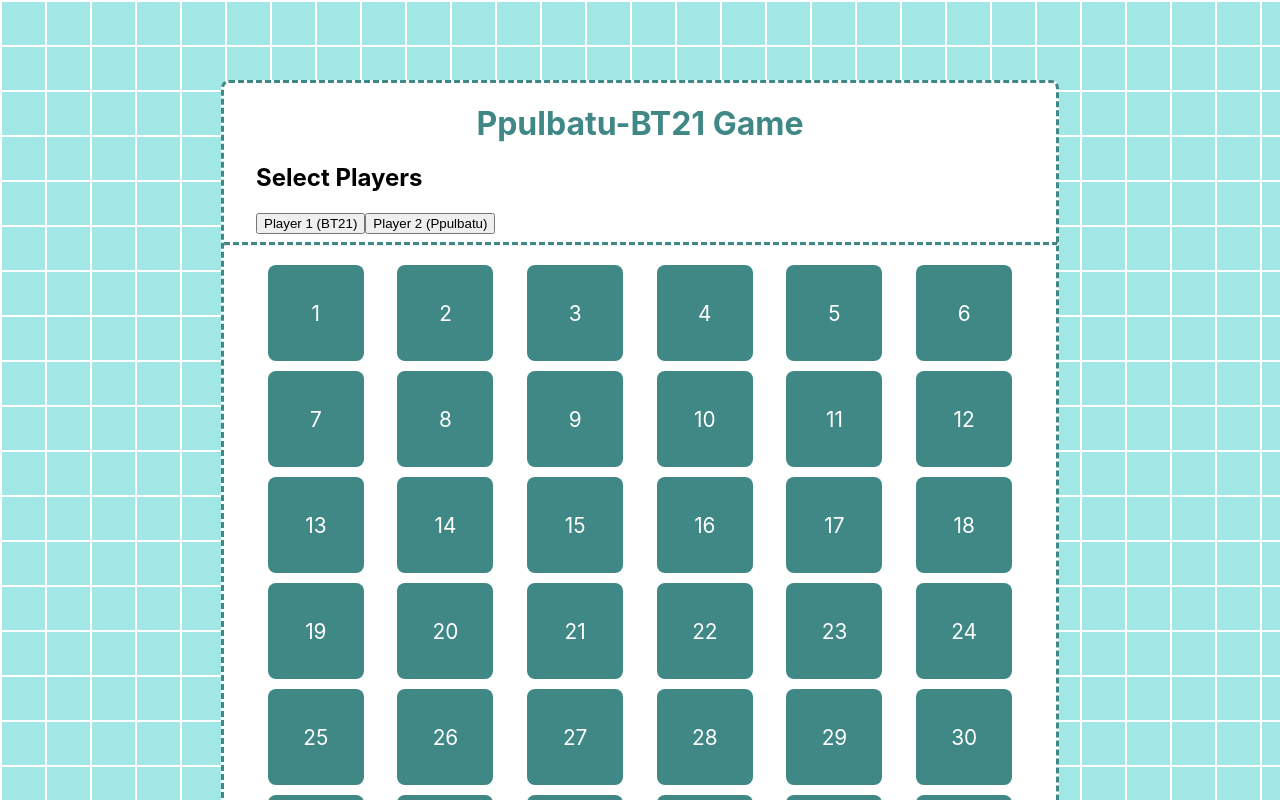
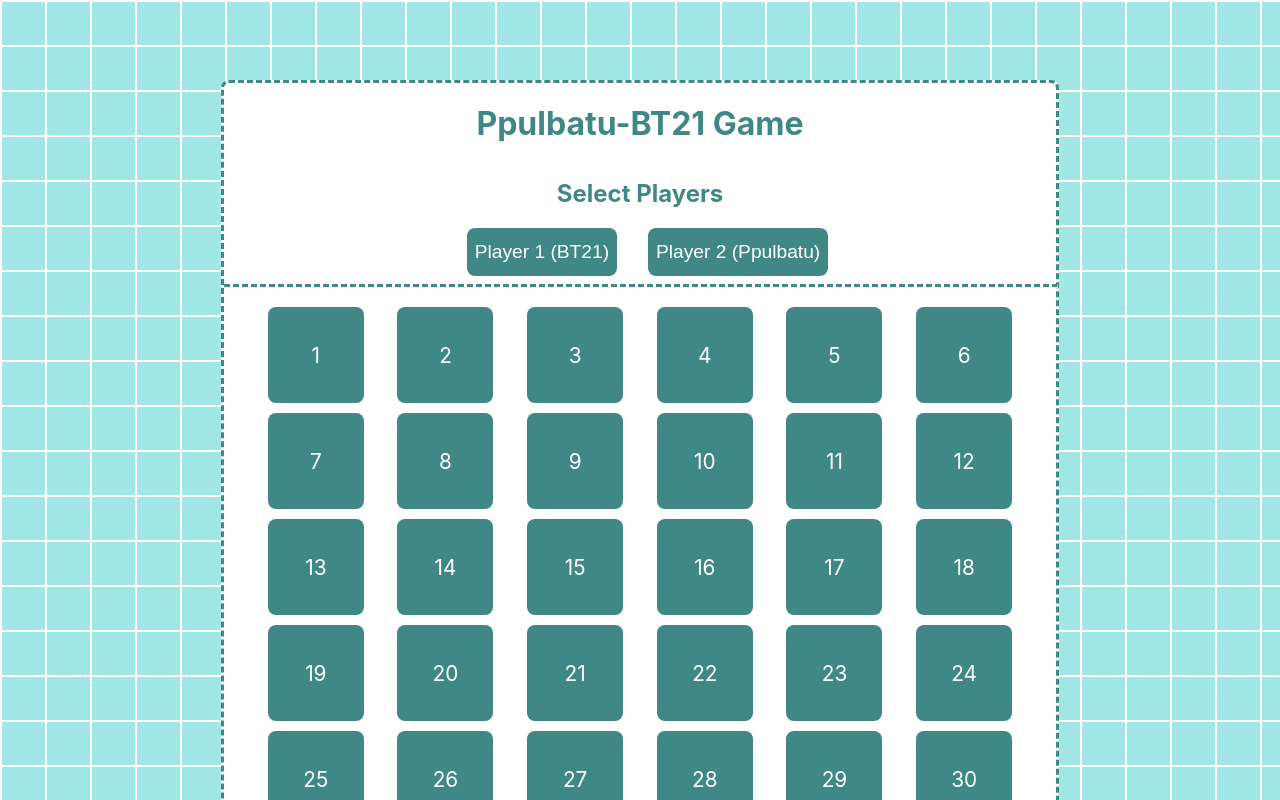
Before and after one commit to luizaki/chicken-banana-sweeper, a React (Create React App) app: page / in a window 1280 px wide. Shown: the top 800 px of the page. Built offline with nearby package versions, Linux system fonts and the light colour scheme.

Commit message:
Add new styles for h2 and select button

```diff
--- a/src/App.css
+++ b/src/App.css
@@ -30,6 +30,11 @@
     font-size: 2rem;
     margin-bottom: 1rem;
 }
+h2 {
+    text-align: center;
+    color: #3f8885;
+    font-size: 1.5rem;
+}
 
 .divider {
     margin-left: -2rem;
@@ -48,6 +53,42 @@
 .players p.current {
     color: #3f8885;
     font-weight: bold;
+}
+
+.player-selection {
+    display: flex;
+    flex-direction: column;
+    align-items: center;
+    text-align: center;
+}
+
+.player-buttons {
+    display: grid;
+    grid-template-columns: 1fr 1fr;
+    gap: 16px;
+}
+
+.player-button {
+    justify-content: center;
+    height: 3rem;
+    padding: 0.5rem;
+    margin: 0 auto 0;
+
+    background-color: #3f8885;
+    color: white;
+    border: none;
+    border-radius: 8px;
+
+    font-size: 1.2rem;
+    cursor: pointer;
+
+    transition: background-color 0.3s ease;
+}
+.player-button:hover {
+    background-color: #2c5f5a;
+}
+.player-button:active {
+    transform: scale(0.95);
 }
 
 .gameover-msg {
```
